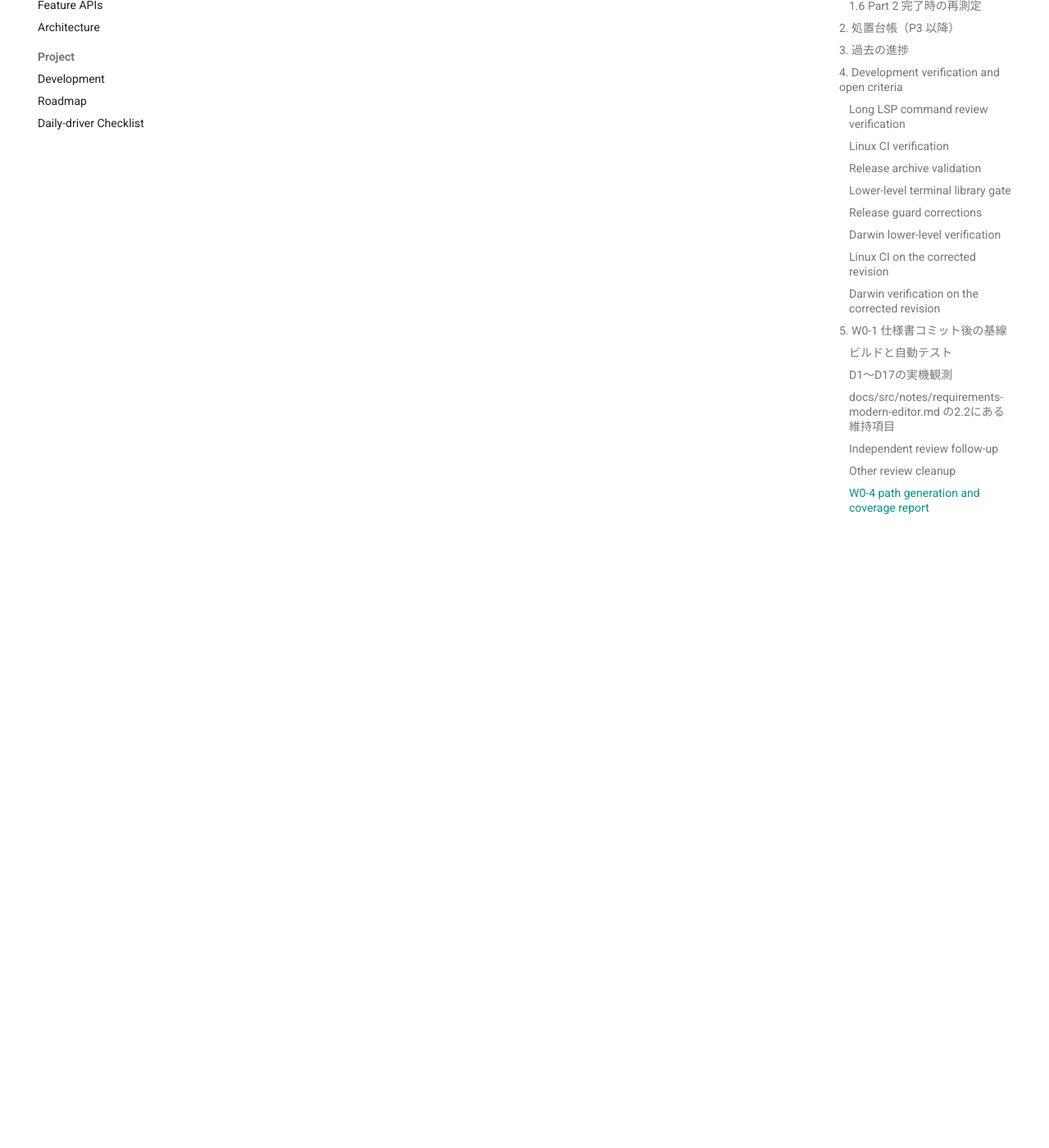
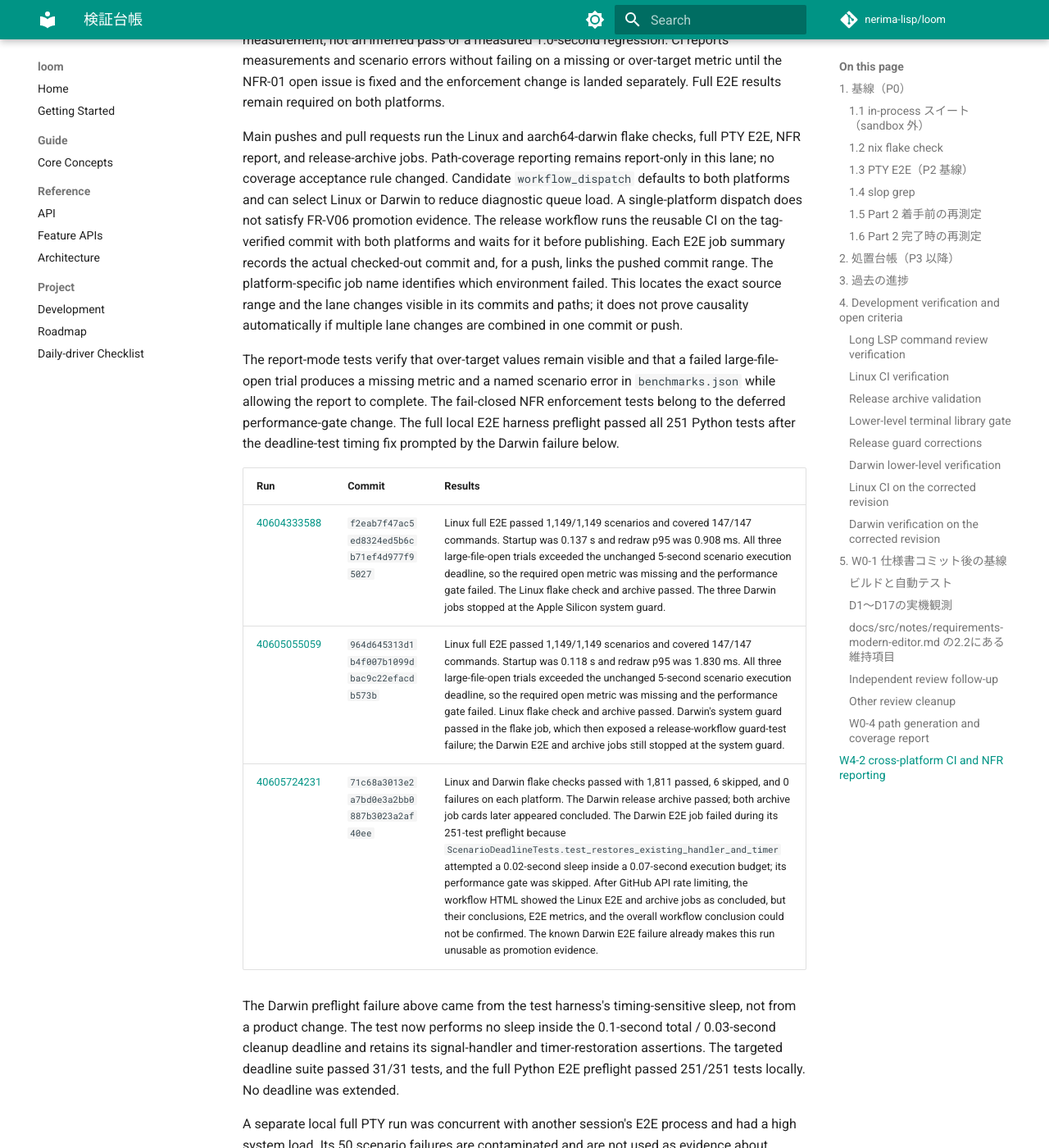
Before and after one commit to nerima-lisp/loom, an MkDocs documentation site: the page built from docs/src/notes/verification-ledger.md, in a window 1280 px wide and 1400 px high, scrolled down 33042 px. Shown: the whole window at 82% size. Built offline with MkDocs 1.6.1 and Material for MkDocs 9.7.7, drawn with Linux system fonts in a browser that asks for light colours; comment, search, counter and statistics services are not loaded; some of the changed text lies outside the part shown.

Commit message:
ci(w4-2): run cross-platform E2E and report NFRs

```diff
--- a/docs/src/notes/verification-ledger.md
+++ b/docs/src/notes/verification-ledger.md
@@ -990,3 +990,71 @@ On this source commit, `nix flake check --print-build-logs` exited 0 on
 aarch64-darwin. All eight checks passed; the coverage derivation reported 1507
 passed, 3 skipped, and 0 failed or errored. Nix omitted `x86_64-linux` and
 warned that the E2E app lacks `meta`.
+
+## W4-2 cross-platform CI and NFR reporting
+
+The NFR thresholds remain unchanged: first screen within 0.3 seconds,
+opening a 100,000-line / 5 MB file within 1.0 second, and input-to-redraw p95
+within 50 ms. Startup and large-file open each use three independent trials and
+the median; redraw uses 100 key-move samples (four batches of 25) and the
+nearest-rank p95. There is no warm-up or retry-until-green. The median limits
+the effect of one slow trial, while the fixed sample count bounds CI work. Three
+trials do not characterize the full noise distribution, so an expired open
+deadline remains a missing measurement, not an inferred pass or a measured
+1.0-second regression. CI reports measurements and scenario errors without
+failing on a missing or over-target metric until the NFR-01 open issue is fixed
+and the enforcement change is landed separately. Full E2E results remain
+required on both platforms.
+
+Main pushes and pull requests run the Linux and aarch64-darwin flake checks,
+full PTY E2E, NFR report, and release-archive jobs. Path-coverage reporting
+remains report-only in this lane; no coverage acceptance rule changed. Candidate
+`workflow_dispatch` defaults to both platforms and can select Linux or Darwin
+to reduce diagnostic queue load. A single-platform dispatch does not satisfy
+FR-V06 promotion evidence. The release workflow runs the reusable CI on the
+tag-verified commit with both platforms and waits for it before publishing.
+Each E2E job summary records the actual checked-out commit and, for a push,
+links the pushed commit range. The platform-specific job name identifies which
+environment failed. This locates the exact source range and the lane changes
+visible in its commits and paths; it does not prove causality automatically if
+multiple lane changes are combined in one commit or push.
+
+The report-mode tests verify that over-target values remain visible and that a
+failed large-file-open trial produces a missing metric and a named scenario
+error in `benchmarks.json` while allowing the report to complete. The
+fail-closed NFR enforcement tests belong to the deferred performance-gate
+change. The full local E2E harness preflight passed all 251 Python tests after
+the deadline-test timing fix prompted by the Darwin failure below.
+
+| Run | Commit | Results |
+| --- | --- | --- |
+| [40604333588](https://github.com/nerima-lisp/loom/actions/runs/40604333588) | `f2eab7f47ac5ed8324ed5b6cb71ef4d977f95027` | Linux full E2E passed 1,149/1,149 scenarios and covered 147/147 commands. Startup was 0.137 s and redraw p95 was 0.908 ms. All three large-file-open trials exceeded the unchanged 5-second scenario execution deadline, so the required open metric was missing and the performance gate failed. The Linux flake check and archive passed. The three Darwin jobs stopped at the Apple Silicon system guard. |
+| [40605055059](https://github.com/nerima-lisp/loom/actions/runs/40605055059) | `964d645313d1b4f007b1099dbac9c22efacdb573b` | Linux full E2E passed 1,149/1,149 scenarios and covered 147/147 commands. Startup was 0.118 s and redraw p95 was 1.830 ms. All three large-file-open trials exceeded the unchanged 5-second scenario execution deadline, so the required open metric was missing and the performance gate failed. Linux flake check and archive passed. Darwin's system guard passed in the flake job, which then exposed a release-workflow guard-test failure; the Darwin E2E and archive jobs still stopped at the system guard. |
+| [40605724231](https://github.com/nerima-lisp/loom/actions/runs/40605724231) | `71c68a3013e2a7bd0e3a2bb0887b3023a2af40ee` | Linux and Darwin flake checks passed with 1,811 passed, 6 skipped, and 0 failures on each platform. The Darwin release archive passed; both archive job cards later appeared concluded. The Darwin E2E job failed during its 251-test preflight because `ScenarioDeadlineTests.test_restores_existing_handler_and_timer` attempted a 0.02-second sleep inside a 0.07-second execution budget; its performance gate was skipped. After GitHub API rate limiting, the workflow HTML showed the Linux E2E and archive jobs as concluded, but their conclusions, E2E metrics, and the overall workflow conclusion could not be confirmed. The known Darwin E2E failure already makes this run unusable as promotion evidence. |
+
+The Darwin preflight failure above came from the test harness's timing-sensitive
+sleep, not from a product change. The test now performs no sleep inside the
+0.1-second total / 0.03-second cleanup deadline and retains its signal-handler
+and timer-restoration assertions. The targeted deadline suite passed 31/31 tests,
+and the full Python E2E preflight passed 251/251 tests locally. No deadline was
+extended.
+
+A separate local full PTY run was concurrent with another session's E2E process
+and had a high system load. Its 50 scenario failures are contaminated and are
+not used as evidence about product behavior or the CI gate. No other session or
+process was changed.
+
+The earlier `w4-2-ci-candidate` ref at
+`136af8ab4af29bd5fbb62a33f4a38f760c537275` contains the fail-closed
+performance-gate invocation and is not the promotion candidate. Its
+single-platform diagnostic dispatch was rejected with HTTP 403 for API rate
+limiting. The replacement candidate is based on the current main tip and keeps
+benchmark enforcement separate from the cross-platform CI change.
+
+The failed large-file-open runs do not establish whether the 1.0-second target
+passes or fails. A separate review stream owns the NFR-01 open issue. The
+replacement candidate reports the measurement without enforcing the threshold;
+the fail-closed gate will be restored after the open fix lands and passes its
+threshold. Darwin needs a fresh full E2E run on the commit containing the
+deadline-test fix. A one-platform dispatch is diagnostic only and cannot
+substitute for both platforms in a promotion decision.
```
Also changed, not shown: 7 other files.
